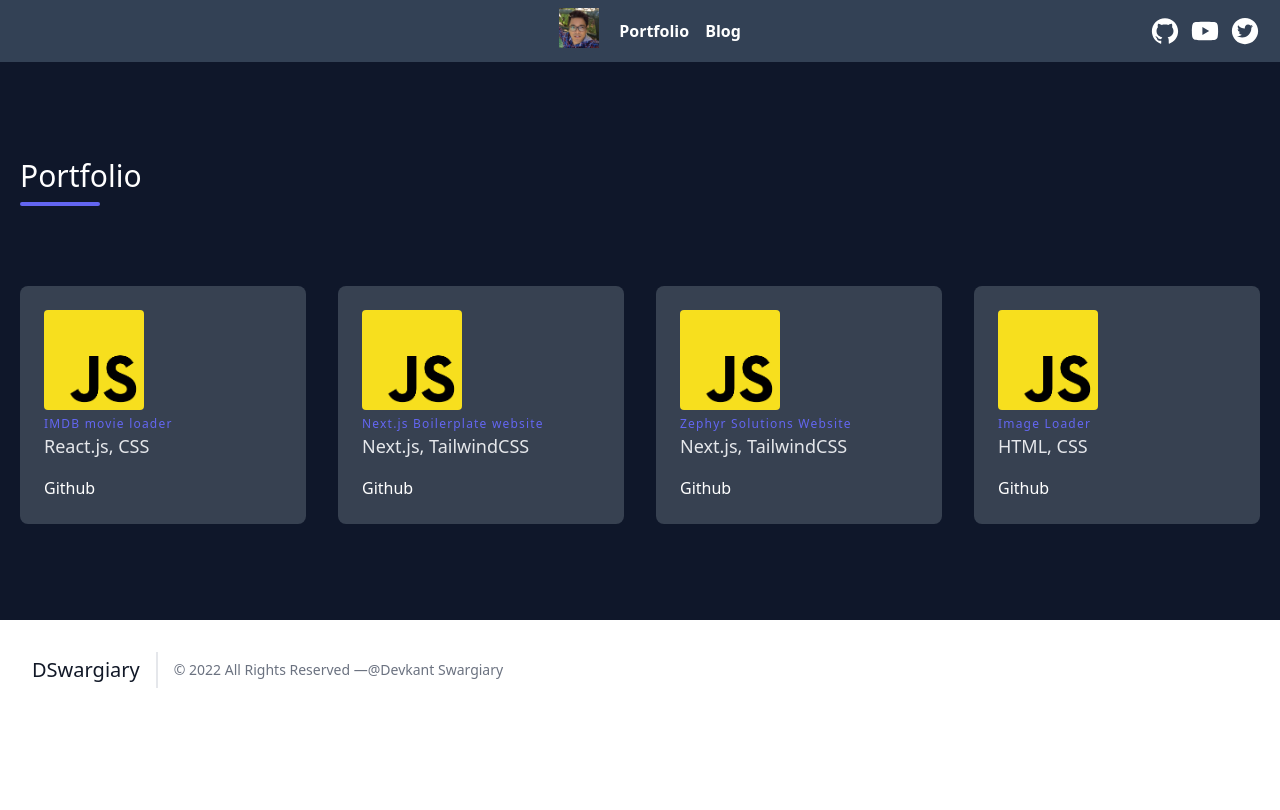
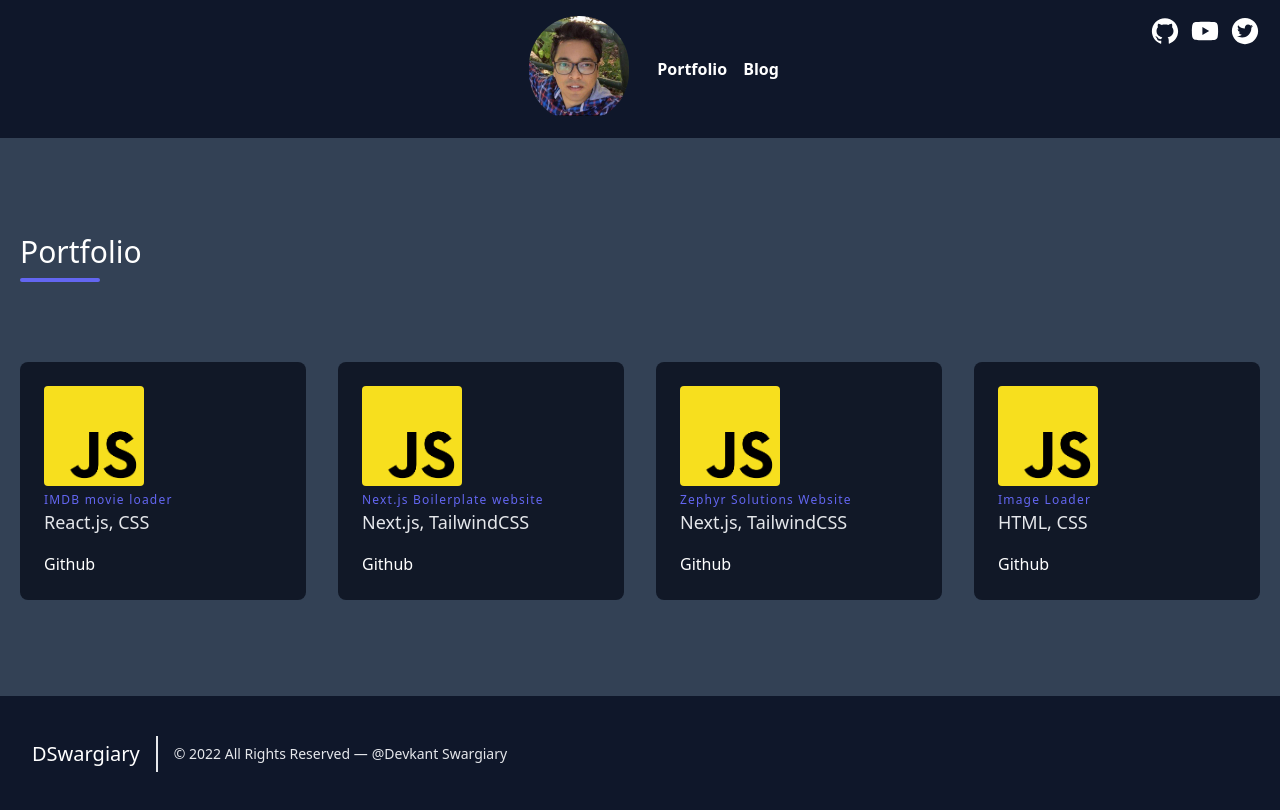
Before and after one commit to Devkant21/Portfolio_DS, a Next.js app: page /Portfolio in a window 1280 px wide. Built offline with nearby package versions, Linux system fonts and the light colour scheme.

Commit message:
color correction

```diff
--- a/components/Footer.tsx
+++ b/components/Footer.tsx
@@ -3,15 +3,15 @@ import Link from "next/link";
 
 const Footer = () => {
     return (
-        <div>
-            <footer className="text-gray-600 bottom-0 body-font">
+        <div className="bottom-0 py-2 bg-slate-900">
+            <footer className="text-gray-600 body-font">
             <div className="container px-5 py-8 mx-auto flex items-center sm:flex-row flex-col">
             <a className="flex title-font font-medium items-center md:justify-start justify-center text-gray-900">
 
-                <span className="ml-3 text-xl">DSwargiary</span>
+                <span className="ml-3 text-white text-xl">DSwargiary</span>
             </a>
-            <p className="text-sm text-gray-500 sm:ml-4 sm:pl-4 sm:border-l-2 sm:border-gray-200 sm:py-2 sm:mt-0 mt-4">© 2022 All Rights Reserved —
-                <Link href="https://github.com/Devkant21" className="text-gray-600 ml-1" rel="noopener noreferrer" target="_blank">@Devkant Swargiary</Link>
+            <p className="text-sm text-gray-200 sm:ml-4 sm:pl-4 sm:border-l-2 sm:border-gray-200 sm:py-2 sm:mt-0 mt-4">© 2022 All Rights Reserved —
+                <a href="https://github.com/Devkant21" className="text-gray-200 ml-1" rel="noopener noreferrer" target="_blank">@Devkant Swargiary</a>
             </p>
             </div>
             </footer>
--- a/components/Navbar.tsx
+++ b/components/Navbar.tsx
@@ -4,13 +4,12 @@ import Link from 'next/link'
 import { AiFillGithub, AiFillTwitterCircle, AiFillYoutube } from 'react-icons/ai'
 
 
-
 const Navbar = () => {
   return (
-    <div className='flex flex-col md:flex-row md:justify-center justify-center items-center py-2 shadow-xl bg-slate-700 text-white'>
-        <div className='logo mx-5'>
+    <div className='flex flex-col md:flex-row md:justify-center justify-center items-center py-4 shadow-xl bg-slate-900 text-white'>
+        <div className="mx-7 rounded-full overflow-hidden">
             <Link href={'/'}><a>
-                <Image width={40} height={40} src="/dev.jpeg" alt="" />
+                <Image width={100} height={100} src="/dev.jpeg" alt="" />
                 </a>
             </Link>
 
--- a/pages/Portfolio.js
+++ b/pages/Portfolio.js
@@ -5,7 +5,7 @@ import Link from 'next/link'
 const Portfolio = () => {
   return (
     <div>
-          <section className="text-white bg-slate-900 body-font">
+          <section className="text-white bg-slate-700 body-font">
             <div className="container px-5 py-24 mx-auto">
               <div className="flex flex-wrap w-full mb-20">
                 <div className="lg:w-1/2 w-full mb-6 lg:mb-0">
@@ -16,7 +16,7 @@ const Portfolio = () => {
               </div>
               <div className="flex flex-wrap -m-4">
                 <div className="xl:w-1/4 md:w-1/2 p-4">
-                  <div className="bg-gray-700 p-6 rounded-lg">
+                  <div className="bg-gray-900 p-6 rounded-lg">
                     <Image width={100} height={100} className="h-100 rounded w-full object-cover object-center mb-6" src="/js.png" alt="content" />
                     <h3 className="tracking-widest text-indigo-500 text-xs font-medium title-font">IMDB movie loader</h3>
                     <h2 className="text-lg text-gray-200 font-medium title-font mb-4">React.js, CSS</h2>
@@ -27,7 +27,7 @@ const Portfolio = () => {
                   </div>
                 </div>
                 <div className="xl:w-1/4 md:w-1/2 p-4">
-                  <div className="bg-gray-700 p-6 rounded-lg">
+                  <div className="bg-gray-900 p-6 rounded-lg">
                     <Image width={100} height={100} className="h-100 rounded w-full object-cover object-center mb-6" src="/js.png" alt="content" />
                     <h3 className="tracking-widest text-indigo-500 text-xs font-medium title-font">Next.js Boilerplate website</h3>
                     <h2 className="text-lg text-gray-200 font-medium title-font mb-4">Next.js, TailwindCSS</h2>
@@ -36,7 +36,7 @@ const Portfolio = () => {
                   </div>
                 </div>
                 <div className="xl:w-1/4 md:w-1/2 p-4">
-                  <div className="bg-gray-700 p-6 rounded-lg">
+                  <div className="bg-gray-900 p-6 rounded-lg">
                     <Image width={100} height={100} className="h-100 rounded w-full object-cover object-center mb-6" src="/js.png" alt="content" />
                     <h3 className="tracking-widest text-indigo-500 text-xs font-medium title-font">Zephyr Solutions Website</h3>
                     <h2 className="text-lg text-gray-200 font-medium title-font mb-4">Next.js, TailwindCSS</h2>
@@ -45,7 +45,7 @@ const Portfolio = () => {
                   </div>
                 </div>
                 <div className="xl:w-1/4 md:w-1/2 p-4">
-                  <div className="bg-gray-700 p-6 rounded-lg">
+                  <div className="bg-gray-900 p-6 rounded-lg">
                     <Image width={100} height={100} className="h-100 rounded w-full object-cover object-center mb-6" src="/js.png" alt="content" />
                     <h3 className="tracking-widest text-indigo-500 text-xs font-medium title-font">Image Loader</h3>
                     <h2 className="text-lg text-gray-200 font-medium title-font mb-4">HTML, CSS</h2>
@@ -54,7 +54,7 @@ const Portfolio = () => {
                   </div>
                 </div>
                 {/* <div className="xl:w-1/4 md:w-1/2 p-4">
-                  <div className="bg-gray-700 p-6 rounded-lg">
+                  <div className="bg-gray-900 p-6 rounded-lg">
                     <Image width={100} height={100} className="h-100 rounded w-full object-cover object-center mb-6" src="/js.png" alt="content" />
                     <h3 className="tracking-widest text-indigo-500 text-xs font-medium title-font">SUBTITLE</h3>
                     <h2 className="text-lg text-gray-200 font-medium title-font mb-4">San Francisco</h2>
@@ -62,7 +62,7 @@ const Portfolio = () => {
                   </div>
                 </div>
                 <div className="xl:w-1/4 md:w-1/2 p-4">
-                  <div className="bg-gray-700 p-6 rounded-lg">
+                  <div className="bg-gray-900 p-6 rounded-lg">
                     <Image width={100} height={100} className="h-100 rounded w-full object-cover object-center mb-6" src="/js.png" alt="content" />
                     <h3 className="tracking-widest text-indigo-500 text-xs font-medium title-font">SUBTITLE</h3>
                     <h2 className="text-lg text-gray-200 font-medium title-font mb-4">San Francisco</h2>
--- a/pages/index.tsx
+++ b/pages/index.tsx
@@ -15,7 +15,7 @@ const Home : NextPage = () => {
 
 
           <div>
-            <section className= "bg-slate-900 body-font text-white">
+            <section className= "bg-slate-700 body-font text-white">
                 <div className="container px-5 py-24 mx-auto flex flex-col">
                   <div className="lg:w-4/6 mx-auto">
                     <div className="rounded-lg h-16 overflow-hidden">
@@ -24,15 +24,15 @@ const Home : NextPage = () => {
                     </div>
                     <div className="flex flex-col sm:flex-row mt-10">
                       <div className="sm:w-1/3 text-center sm:pr-8 sm:py-8">
-                        <div className="rounded-full inline-flex items-center justify-center text-gray-400">
+                        <div className="rounded-full overflow-hidden items-center justify-center">
                           {/* <svg fill="none" stroke="currentColor" stroke-linecap="round" stroke-linejoin="round" stroke-width="2" className="w-10 h-10" viewBox="0 0 24 24">
                             <path d="M20 21v-2a4 4 0 00-4-4H8a4 4 0 00-4 4v2"></path>
                             <circle cx="12" cy="7" r="4"></circle>
                           </svg> */}
-
-                        <Image width={100} height={100} alt="content" className="object-cover object-center" src="/dev.jpeg" />
+                            <Image width={100} height={100} alt="content" className="object-cover object-center" src="/dev.jpeg" />
                         </div>
                         <div className="flex flex-col items-center text-center justify-center">
+                            {/* <Image width={100} height={100} alt="content" className="object-cover object-center" src="/dev.jpeg" /> */}
                           <h2 className="font-medium title-font mt-4 text-neutral-400 text-lg">Devkant Swargiary</h2>
                           <div className="w-12 h-1 bg-indigo-500 rounded mt-2 mb-4"></div>
                           <p className="text-base">Web Developer and Open Source Enthusiast based in India</p>
```
